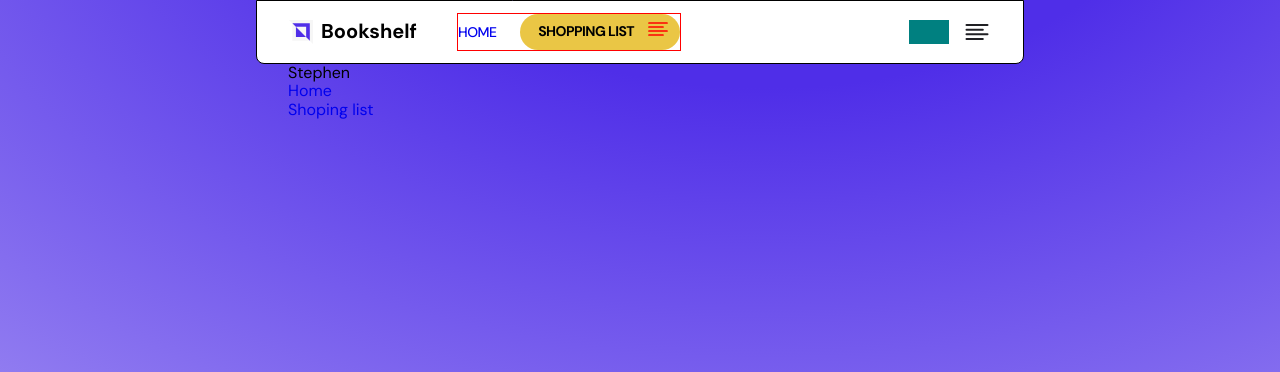
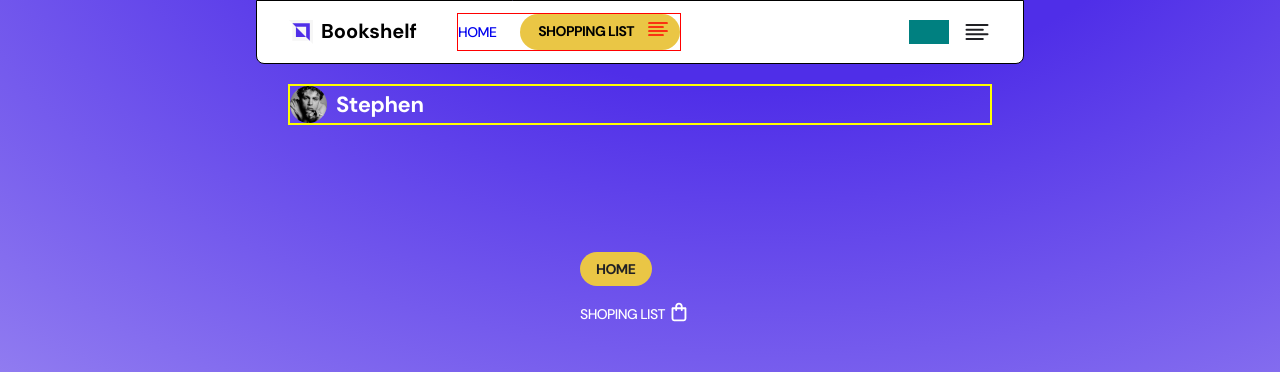
Before and after one commit to elias-291356/bookshelf, a website built with Vite: page index.html in a window 1280 px wide. Both pictures are taken after a click on the button 977 px from the left and 32 px from the top of the page. Shown: the top 372 px of the page. Built offline with nearby package versions, Linux system fonts and the light colour scheme.

Commit message:
backdrop on burger

```diff
--- a/src/css/layout/mobile-menu.css
+++ b/src/css/layout/mobile-menu.css
@@ -1,4 +1,6 @@
 .mobile-menu-backdrop {
+  display: flex;
+  justify-content: center;
   position: fixed;
   z-index: -1;
   top: 0;
@@ -21,7 +23,7 @@
 .mobile-menu {
   position: absolute;
   bottom: 0px;
-  width: 100%;
+  width: 375px;
   height: 360px;
   background-image: url(/src/images/books-group.png);
   background-repeat: no-repeat;
@@ -64,6 +66,71 @@
 }
 
 
+.user-icon-and-name {
+  display: flex;
+  align-items: center;
+  column-gap: 9px;
+  border: 2px solid yellow;
+  margin-top: 20px;
+  font-weight: 700;
+  font-size: 22px;
+  letter-spacing: -0.02em;
+  color: var(--text-color-dark-thema);
+}
+
+.user-icon {
+  height: 37px;
+  width: 37px;
+}
+
+.backdrop-nav {
+  width: 120px;
+  margin-right: auto;
+  margin-left: auto;
+  margin-top: 127px;
+}
+
+.backdrop-home-link {
+  border-radius: 36px;
+  padding: 8px 16px;
+  width: 72px;
+  height: 34px;
+  background-color: var(--accent-hover-dark-thema);
+  font-weight: 700;
+  font-size: 14px;
+  line-height: 129%;
+  letter-spacing: -0.04em;
+  text-transform: uppercase;
+}
+
+.link-home {
+  color: var(--text-color-white-thema);
+
+}
+
+.list-backdrop-links {
+  display: flex;
+  flex-direction: column;
+  row-gap: 16px;
+}
+
+.link-shop-list {
+  font-weight: 500;
+  font-size: 14px;
+  letter-spacing: -0.04em;
+  text-transform: uppercase;
+  color: var(--text-color-dark-thema);
+}
+
+.icon-shop {
+  fill: var(--text-color-dark-thema);
+}
+
+.item-shop-list {
+  display: flex;
+  align-items: end;
+  column-gap: 4px;
+}
 
 /* @media screen and (min-width: 376px) {
   .mobile-menu-logout-btn {
--- a/src/partials/backdrop-menu.html
+++ b/src/partials/backdrop-menu.html
@@ -1,13 +1,17 @@
 <div class="mobile-menu-backdrop js-menu-container " id="mobile-menu">
   <div class="container mobile-menu-content">
-    <div>
-      <img src="" alt="">
+    <div class="user-icon-and-name">
+      <img src="/src/images/user-logo.png" alt="user-logo" class="user-icon">
       <p class="user-name">Stephen</p>
     </div>
-    <nav>
-      <ul class="list">
-        <li> <a class="link" href="#">Home</a></li>
-        <li><a class="link" href="#">Shoping list</a></li>
+    <nav class="backdrop-nav">
+      <ul class="list list-backdrop-links ">
+        <li class="backdrop-home-link"> <a class="link link-home " href="#">Home</a></li>
+        <li class="item-shop-list"><a class="link link-shop-list" href="#">Shoping list</a>
+          <svg class="icon-shop" width="20" height="20" aria-label="icon-shop-list">
+            <use href="/src/images/icons/sprite.svg#icon-shop"></use>
+          </svg>
+        </li>
       </ul>
     </nav>
 
```
Also changed, not shown: src/images/user-logo.png (added).
